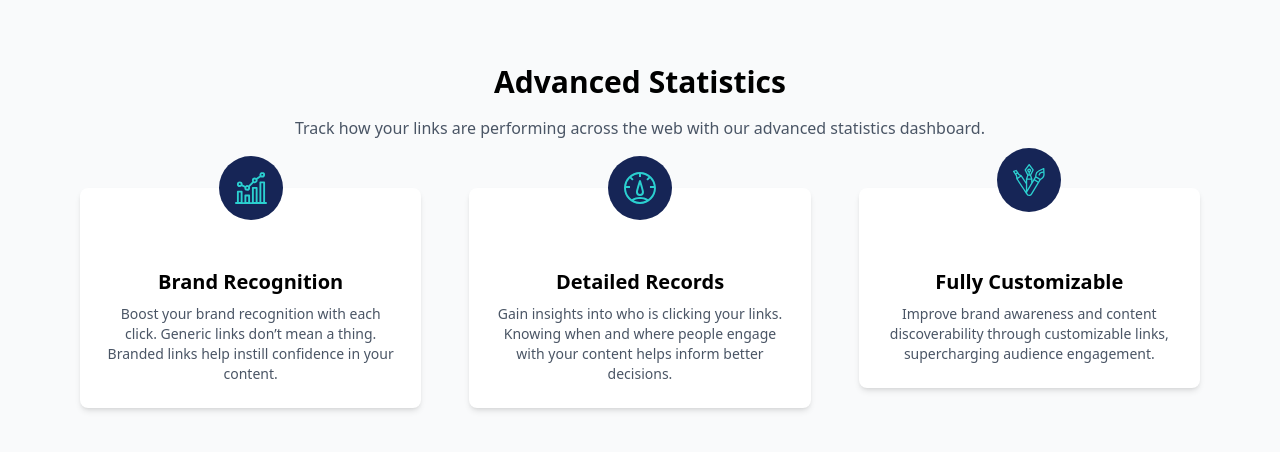
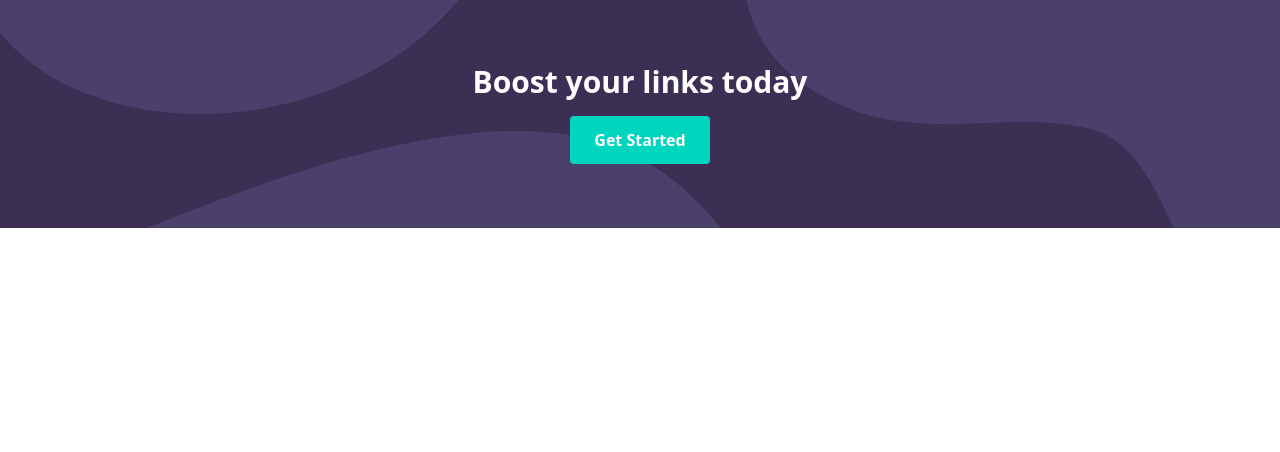
Before and after one commit to KaeTheDev/API-Landing-Page, a React (Vite) app: page / in a window 1280 px wide. Shown: the top 452 px of the page. Built offline with nearby package versions, Linux system fonts and the light colour scheme.

Commit message:
Boost component with tailwind styling

```diff
--- a/src/App.tsx
+++ b/src/App.tsx
@@ -1,8 +1,10 @@
 // import Hero from "./components/Hero/Hero"
 // import Navbar from "./components/Navbar/Navbar"
 
+import Boost from "./components/Boost/Boost"
+
 // import UrlShortener from "./components/UrlShortener/UrlShortener"
-import Features from "./components/Features/Features"
+// import Features from "./components/Features/Features"
 
 function App() {
   return (
@@ -11,7 +13,8 @@ function App() {
       {/* <Navbar /> */}
       {/* <Hero /> */}
       {/* <UrlShortener /> */}
-      <Features />
+      {/* <Features /> */}
+      <Boost />
     </>
   )
 }
--- /dev/null
+++ b/src/components/Boost/Boost.tsx
@@ -0,0 +1,17 @@
+export default function Boost() {
+  return (
+    <section
+      className="py-16 text-center bg-[hsl(257,27%,26%)] bg-cover bg-center bg-no-repeat"
+      style={{ backgroundImage: "url('/images/bg-boost-desktop.svg')" }}
+    >
+      <div className="max-w-6xl mx-auto px-4">
+        <h3 className="mb-4 text-white text-2xl md:text-3xl font-bold">
+          Boost your links today
+        </h3>
+        <button className="bg-teal-400 text-white font-bold px-6 py-3 rounded hover:bg-teal-600 transition">
+          Get Started
+        </button>
+      </div>
+    </section>
+  );
+}
--- a/src/components/Features/Features.tsx
+++ b/src/components/Features/Features.tsx
@@ -1,6 +1,6 @@
 export default function Features() {
     return(
-        <section className="features py-16 bg-gray-50">
+        <section className="py-16 bg-gray-50">
   <div className="max-w-6xl mx-auto px-4 text-center">
     <h2 className="text-3xl font-bold">Advanced Statistics</h2>
     <p className="mt-4 text-gray-600">
--- a/src/components/Hero/Hero.tsx
+++ b/src/components/Hero/Hero.tsx
@@ -1,6 +1,6 @@
 export default function Hero() {
     return(
-        <section className="hero">
+        <section>
         <div className="max-w-7xl mx-auto my-4 px-4">
           <div className="flex flex-col-reverse md:flex-row items-center">
 
```
